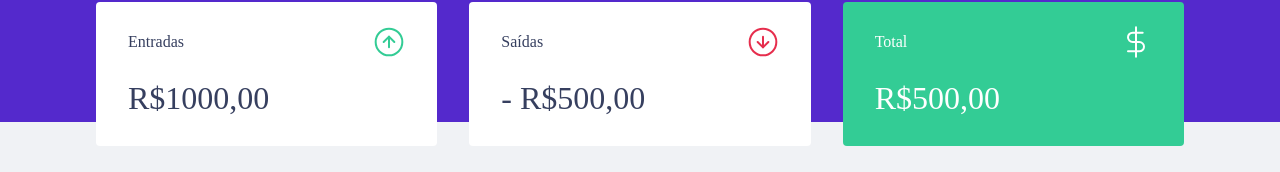
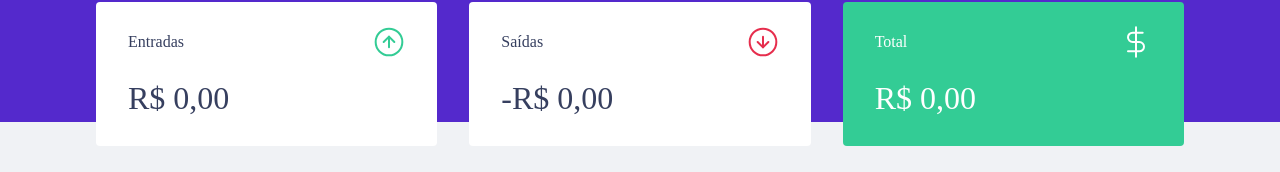
Before and after one commit to Dinasty8/dtmoney, a React (Create React App) app: page / in a window 1280 px wide. Shown: the part 150-322 px from the top of the page. Built offline with nearby package versions, Linux system fonts and the light colour scheme; no server answers; what miragejs would draw is missing.

Commit message:
Calculando resumo

```diff
--- a/src/components/Summary/index.tsx
+++ b/src/components/Summary/index.tsx
@@ -9,9 +9,23 @@
 
 export function Summary(){
 
-  const transactions =useContext(TransactionsContext);
-  console.log(transactions)
+  const {transactions} =useContext(TransactionsContext);
 
+  const summary = transactions.reduce((acc,transaction)=>{
+    if(transaction.type === 'deposit'){
+      acc.deposits += transaction.amount;
+      acc.total += transaction.amount;
+    }else{
+      acc.withdraws += transaction.amount;
+      acc.total -= transaction.amount;
+    }
+    return acc;
+  },{
+    deposits:0,
+    withdraws:0,
+    total:0,
+  })
+//valores inicial 0
   return(
     <Container>
 
@@ -20,7 +34,12 @@
           <p>Entradas</p>
           <img src={incomeImg} alt="Entradas" />
         </header>
-        <strong>R$1000,00</strong>
+        <strong>
+        {new Intl.NumberFormat('pt-BR',{
+          style:"currency",
+          currency:"BRL"
+        }).format(summary.deposits)}
+        </strong>
       </div>
 
       <div>
@@ -28,7 +47,12 @@
           <p>Saídas</p>
           <img src={outcomeImg} alt="Saídas" />
         </header>
-        <strong>- R$500,00</strong>
+        <strong>
+          -
+          {new Intl.NumberFormat('pt-BR',{
+          style:"currency",
+          currency:"BRL"
+        }).format(summary.withdraws)}</strong>
       </div>
 
       <div className='highlight-background'>
@@ -36,7 +60,12 @@
           <p>Total</p>
           <img src={totalImg} alt="Total" />
         </header>
-        <strong>R$500,00</strong>
+        <strong>
+        {new Intl.NumberFormat('pt-BR',{
+          style:"currency",
+          currency:"BRL"
+        }).format(summary.total)}
+        </strong>
       </div>
     </Container>
   );
```
